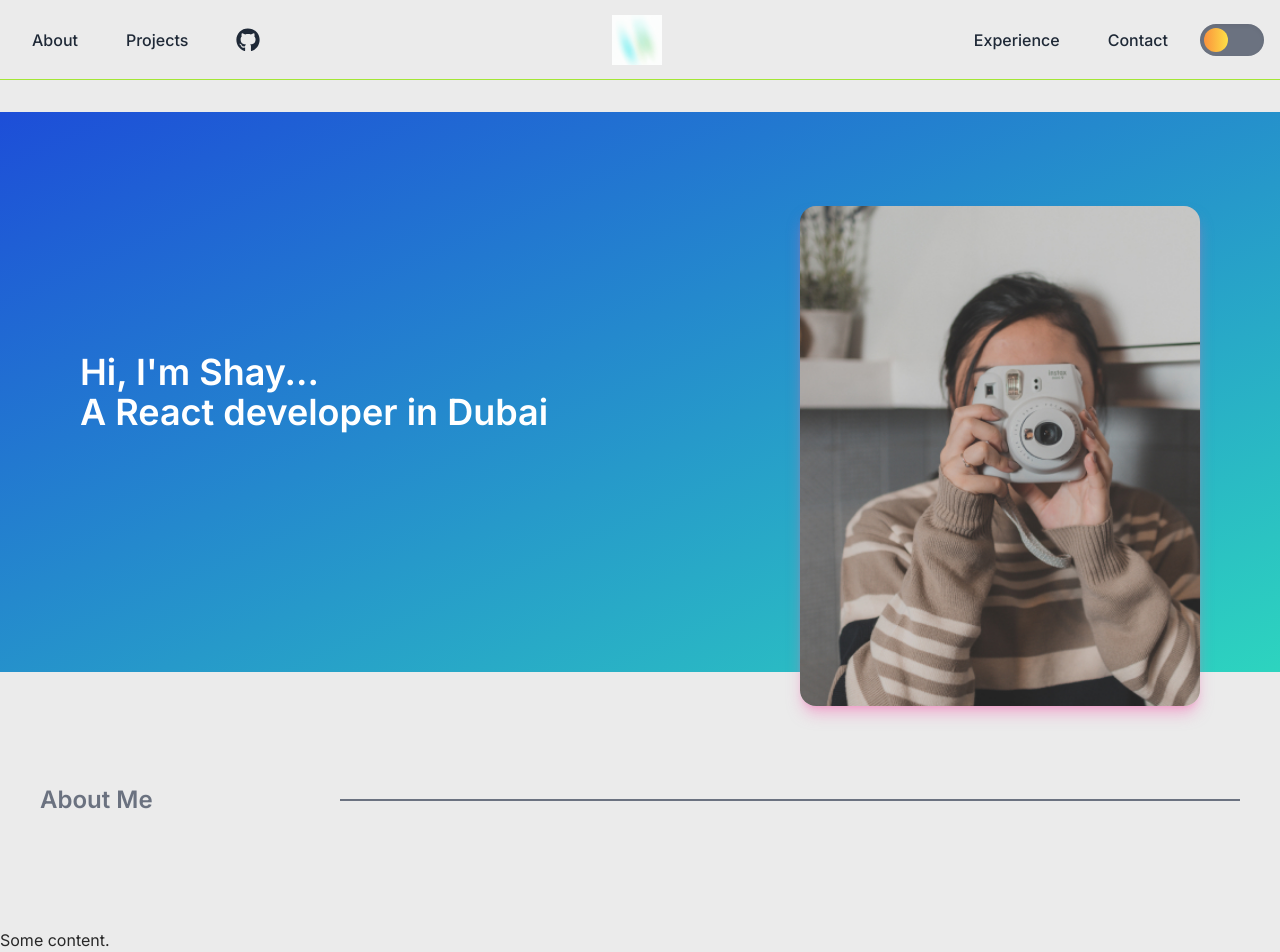
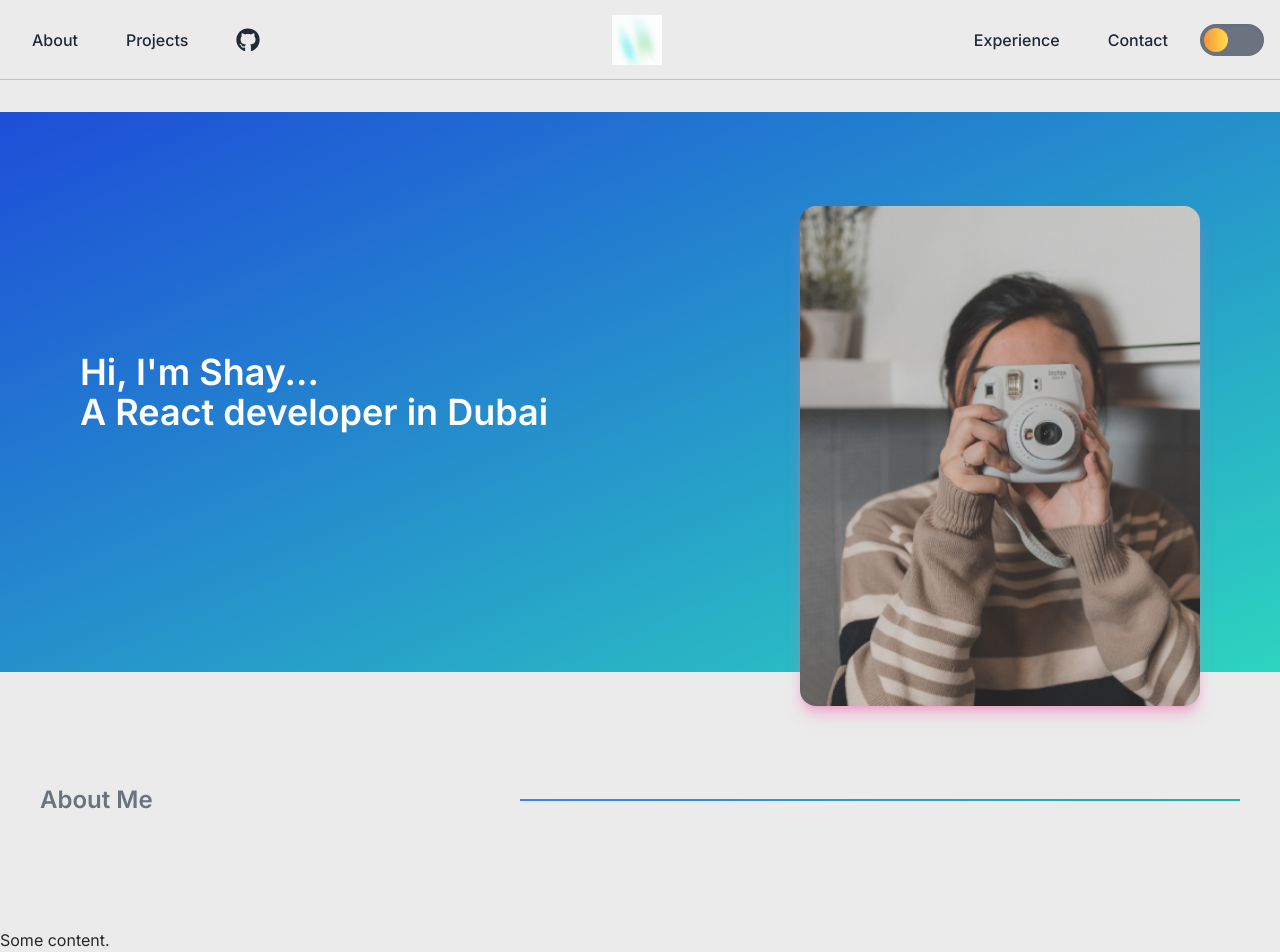
Before and after one commit to shay122990/next-portfolio, a Next.js app: page / in a window 1280 px wide. Shown: the top 952 px of the page. Built offline with nearby package versions, Linux system fonts and the light colour scheme.

Commit message:
linear color for hr in divider

```diff
--- a/src/app/components/divider/Divider.tsx
+++ b/src/app/components/divider/Divider.tsx
@@ -9,7 +9,7 @@ interface DividerProps {
         <span id={id} className="text-lg sm:text-xl lg:text-2xl font-semibold text-gray-500 dark:text-white sm:w-1/4 lg:w-1/5">
           {text}
         </span>
-        <hr className="w-3/5 sm:w-3/4 lg:w-7/10 border-t-2 border-gray-500 dark:border-white" />
+        <hr className="divider-line" />
       </div>
     );
   };
--- a/src/app/globals.css
+++ b/src/app/globals.css
@@ -40,3 +40,10 @@ body {
   background-color: var(--background-light);
   color: var(--foreground-light);
 }
+
+.divider-line {
+  width: 60%;
+  border: none;
+  height: 2px;
+  background: linear-gradient(to right, #3b82f6, #14b8a6);
+}
```
